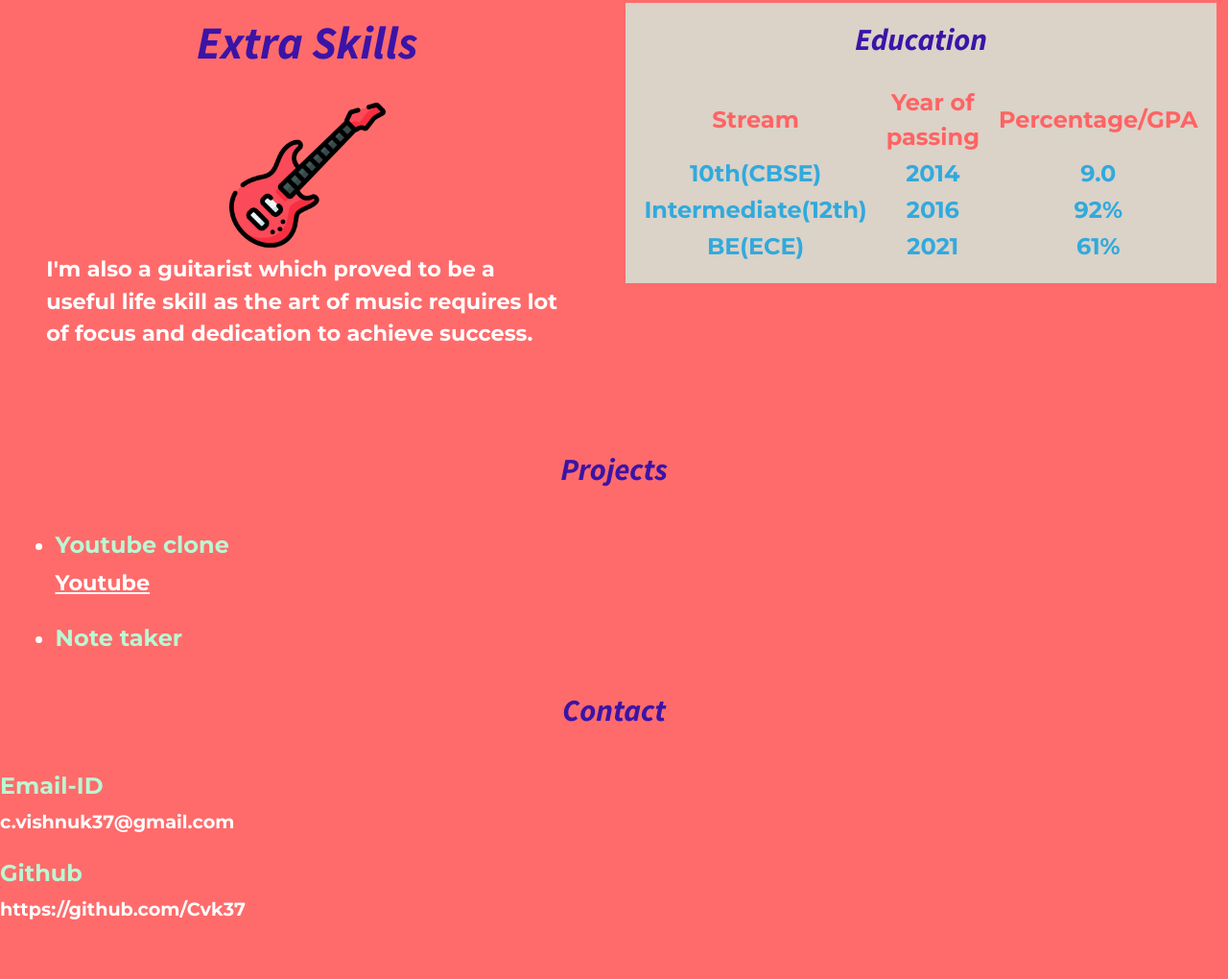
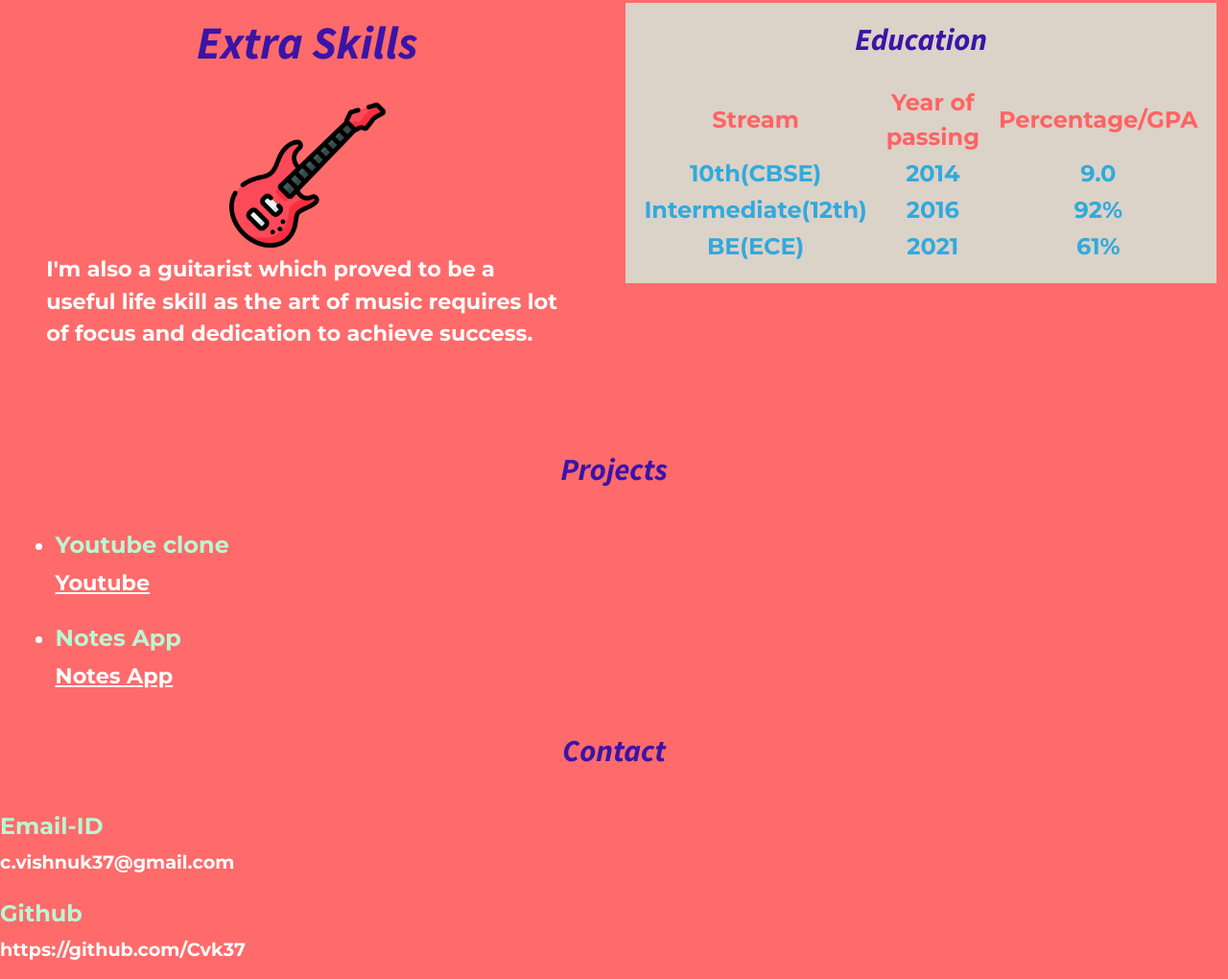
Before and after one commit to Cvk37/Portfolio-assignment-project, a plain HTML site: page index.html in a window 1280 px wide. Shown: the part 980-2000 px from the top of the page at 96% size. Before the commit the page ends 1958 px from the top, so only its background shows below. Drawn offline with nearby package versions, Linux system fonts and the light colour scheme.

Commit message:
Update index.html

```diff
--- a/index.html
+++ b/index.html
@@ -155,10 +155,11 @@
   <a href="https://cvk37.github.io/assignment-project-2/">Youtube</a>
   </li>
   <li>
-  <h4>Note taker</h4>
+  <h4>Notes App</h4>
+      <a href="https://cvk37.github.io/assignment-notes-app/">Notes App</a>
   </li>
   </ul>
-</section>
+  </section>
 <section id="contact">
   <h2>Contact</h2>
  <h4>
```
